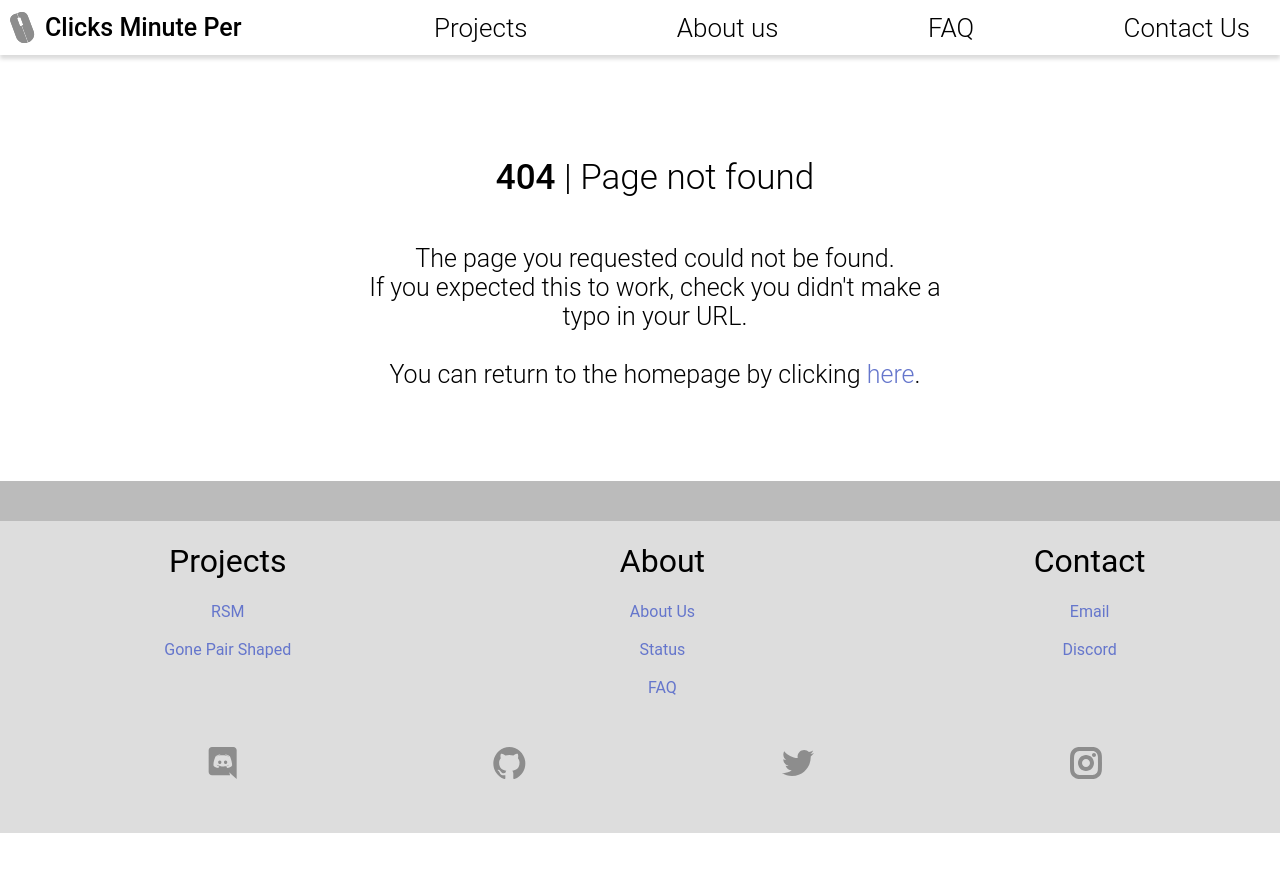
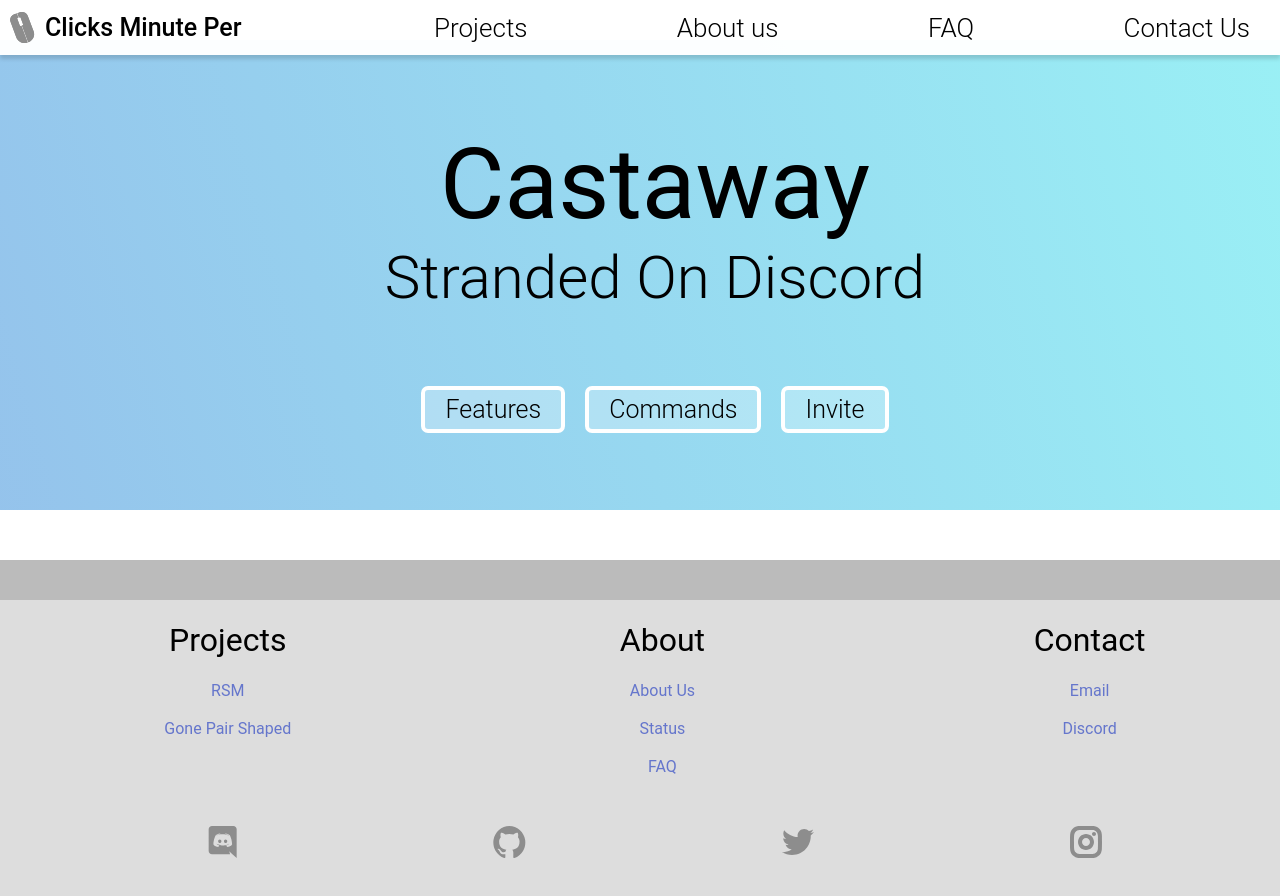
Before and after one commit to ClicksCodes/clicks.codes, a Next.js app: page /projects/castaway in a window 1280 px wide. Before the commit this address had no page. Shown: the top 896 px of the page. Before the commit the page ends 833 px from the top, so only its background shows below. Built offline with nearby package versions, Linux system fonts and the light colour scheme.

Commit message:
forgot git add

```diff
--- /dev/null
+++ b/pages/projects/castaway.js
@@ -0,0 +1,28 @@
+import { Component } from 'react'
+import Styles from '../../styles/pages/projects.module.scss'
+import Header from '../../components/Projects.js';
+
+class Castaway extends Component {
+    constructor(props) {
+        super(props)
+    }
+
+
+    render() {
+        return (
+        <>
+        <div>
+            <Header className={Styles.castawaybg}
+                title="Castaway"
+                color="blue"
+                sub="Stranded On Discord"
+                inviteURL="https://discord.com/oauth2/authorize?client_id=757225562816118895&permissions=322624&scope=bot"
+            />
+        </div>
+        </>
+        )
+    }
+
+}
+
+export default Castaway;
```
Also changed, not shown: public/castawaybg.svg (added), styles/components/Content.module.scss (added).
